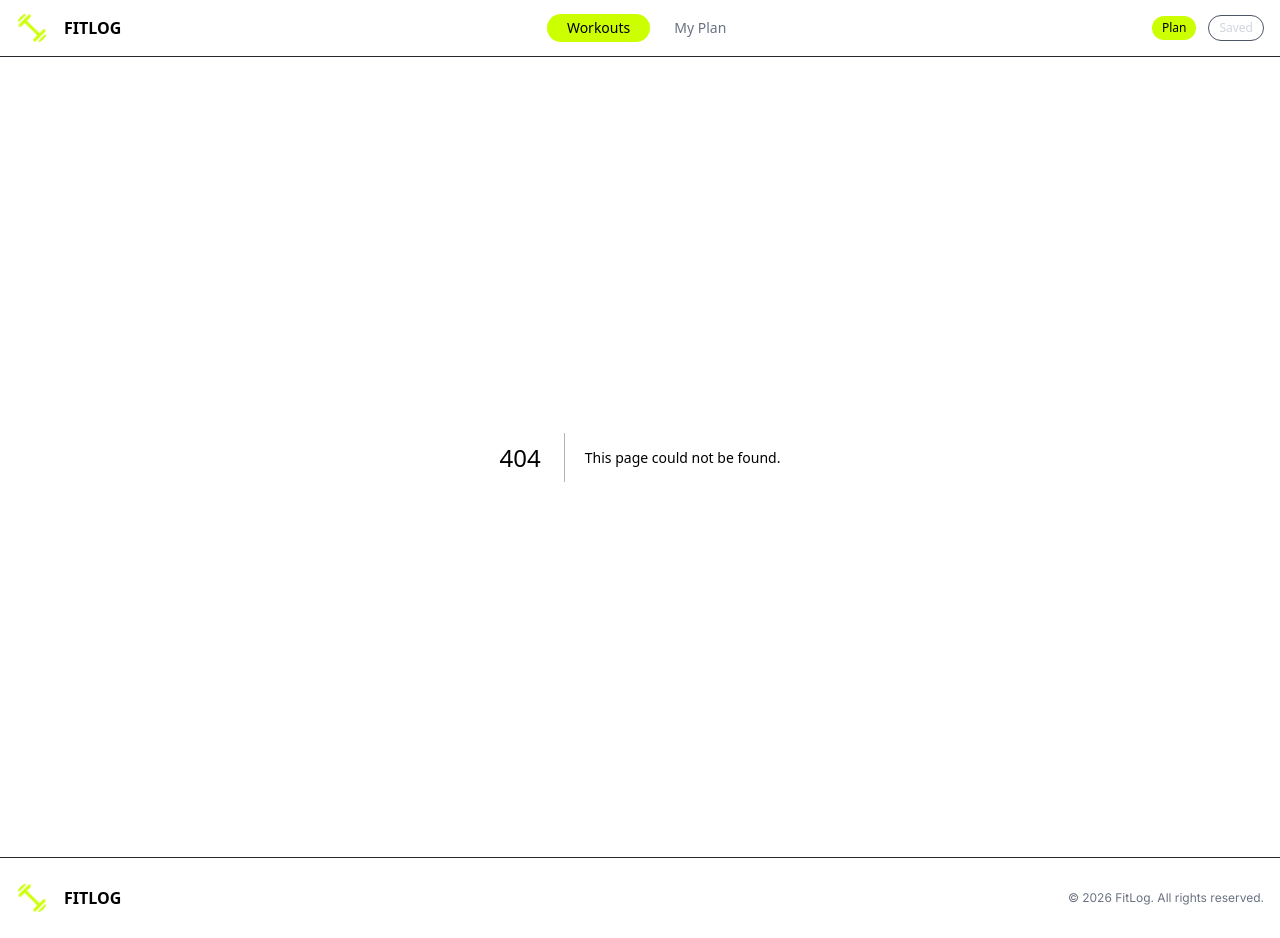
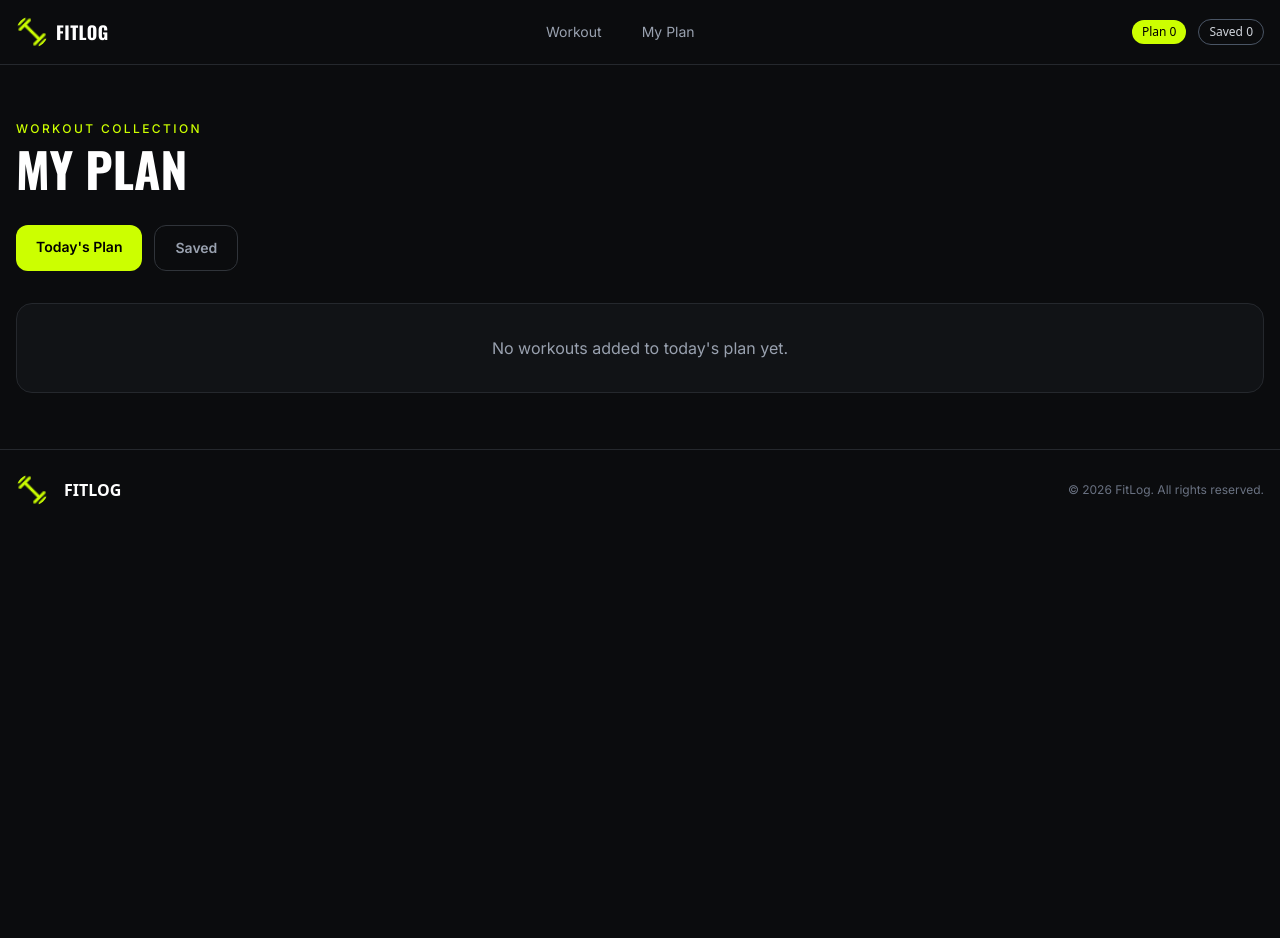
Before and after one commit to Fahim-mukim/FITLOG, a Next.js app: page /my-plan in a window 1280 px wide. Before the commit this address had no page. After the commit the page ends 800 px from the top, so only its background shows below. Built offline with nearby package versions, Linux system fonts and the light colour scheme.

Commit message:
my plan page half ready

```diff
--- a/src/app/exercise/[id]/page.jsx
+++ b/src/app/exercise/[id]/page.jsx
@@ -1,3 +1,4 @@
+import WorkoutActions from "@/component/exercise/WorkoutAction";
 import Image from "next/image";
 import { notFound } from "next/navigation";
 
@@ -175,27 +176,7 @@ const WorkoutDetails = async ({ params }) => {
           </section>
 
           {/* ================= ACTION BUTTONS ================= */}
-          <div className="mt-8 flex flex-col gap-3 sm:flex-row">
-
-            {/* Add to Today's Plan */}
-            <button
-              type="button"
-              className="flex flex-1 items-center justify-center gap-2 rounded-xl bg-[#ccff00] px-5 py-3.5 font-oswald text-sm font-semibold uppercase text-black transition hover:bg-[#b8e600]"
-            >
-
-              Add to today's plan
-            </button>
-
-            {/* Save for Later */}
-            <button
-              type="button"
-              className="flex flex-1 items-center justify-center gap-2 rounded-xl border border-[#30343a] px-5 py-3.5 font-oswald text-sm font-semibold uppercase text-white transition hover:border-[#ccff00] hover:text-[#ccff00]"
-            >
-
-              Save for later
-            </button>
-
-          </div>
+          <WorkoutActions workout={workout} />
 
         </div>
       </div>
--- a/src/app/layout.js
+++ b/src/app/layout.js
@@ -3,6 +3,9 @@ import "./globals.css";
 import Navbar from "@/component/shared/Navbar";
 import Footer from "@/component/shared/Footer";
 import WorkoutProvider from "@/component/shared/Providers/WorkoutProviders";
+import ToastProvider from "@/component/shared/ToastProvider";
+
+export const instant = false;
 
 const oswald = Oswald({
   subsets: ["latin"],
@@ -19,6 +22,7 @@ export default function RootLayout({ children }) {
     <html lang="en">
       <body className={`${oswald.variable} ${inter.variable}`}>
         <WorkoutProvider>
+          <ToastProvider />
           <Navbar />
           {children}
           <Footer />
--- /dev/null
+++ b/src/app/my-plan/page.jsx
@@ -0,0 +1,96 @@
+"use client";
+
+import { useSearchParams } from "next/navigation";
+import { useWorkout } from "@/context/WorkoutContext";
+import Image from "next/image";
+import Link from "next/link";
+
+const MyPlan = () => {
+  const searchParams = useSearchParams();
+  const { todayPlan, savedWorkouts } = useWorkout();
+
+  const activeTab = searchParams.get("tab") === "saved" ? "saved" : "today";
+
+  const workouts = activeTab === "today" ? todayPlan : savedWorkouts;
+
+  return (
+    <main className="container mx-auto px-4 py-10 sm:py-14">
+      {/* Header */}
+      <div className="mb-8">
+        <p className="font-inter text-xs font-medium uppercase tracking-[0.2em] text-[#ccff00]">
+          WORKOUT COLLECTION
+        </p>
+
+        <h1 className="mt-2 font-oswald text-4xl font-bold uppercase sm:text-5xl">
+          My Plan
+        </h1>
+      </div>
+
+      {/* Tabs */}
+      <div className="mb-8 flex gap-3">
+        <Link
+          href="/my-plan?tab=today"
+          className={`rounded-xl px-5 py-3 font-inter text-sm font-semibold transition ${
+            activeTab === "today"
+              ? "bg-[#ccff00] text-black"
+              : "border border-[#30343a] text-gray-400 hover:border-[#ccff00] hover:text-white"
+          }`}
+
+        >
+          Today's Plan
+        </Link>
+
+        <Link
+          href="/my-plan?tab=saved"
+          className={`rounded-xl px-5 py-3 font-inter text-sm font-semibold transition ${
+            activeTab === "saved"
+              ? "bg-[#ccff00] text-black"
+              : "border border-[#30343a] text-gray-400 hover:border-[#ccff00] hover:text-white"
+          }`}
+        >
+          Saved
+        </Link>
+      </div>
+
+      {/* Temporary workout list */}
+      {workouts.length === 0 ? (
+        <div className="rounded-2xl border border-[#25282d] bg-[#111316] p-8 text-center">
+          <p className="font-inter text-gray-400">
+            {activeTab === "today"
+              ? "No workouts added to today's plan yet."
+              : "No saved workouts yet."}
+          </p>
+        </div>
+      ) : (
+        <div className="grid gap-5 sm:grid-cols-2 lg:grid-cols-3">
+          {workouts.map((workout) => (
+            <div
+              key={workout.id}
+              className="overflow-hidden rounded-2xl border border-[#25282d] bg-[#111316]"
+            >
+              <Image
+                src={workout.image}
+                alt={workout.name}
+                width={400}
+                height={200}
+                className="h-52 w-full object-cover"
+              />
+
+              <div className="p-5">
+                <h2 className="font-oswald text-2xl font-semibold uppercase">
+                  {workout.name}
+                </h2>
+
+                <p className="mt-2 font-inter text-sm text-gray-400">
+                  {workout.duration} min · {workout.caloriesBurned} kcal
+                </p>
+              </div>
+            </div>
+          ))}
+        </div>
+      )}
+    </main>
+  );
+};
+
+export default MyPlan;
--- /dev/null
+++ b/src/component/exercise/WorkoutAction.jsx
@@ -0,0 +1,72 @@
+"use client";
+
+import { useWorkout } from "@/context/WorkoutContext";
+import { toast } from "react-toastify";
+
+const WorkoutActions = ({ workout }) => {
+  const {
+    todayPlan,
+    savedWorkouts,
+    addToPlan,
+    saveWorkout,
+  } = useWorkout();
+
+  const isInPlan = todayPlan.some((item) => item.id === workout.id);
+  const isSaved = savedWorkouts.some((item) => item.id === workout.id);
+
+  const handleAddToPlan = () => {
+    if (isInPlan) {
+      toast.info("Workout is already in today's plan.");
+      return;
+    }
+
+    addToPlan(workout);
+    toast.success("Workout added to today's plan!");
+  };
+
+  const handleSaveWorkout = () => {
+    if (isSaved) {
+      toast.info("Workout is already saved.");
+      return;
+    }
+
+    saveWorkout(workout);
+    toast.success("Workout saved for later!");
+  };
+
+  return (
+    <div className="mt-8">
+      <div className="flex flex-col gap-3 sm:flex-row">
+        <button
+          type="button"
+          onClick={handleAddToPlan}
+          className={`flex flex-1 items-center justify-center gap-2 rounded-xl px-5 py-3.5 font-oswald text-sm font-semibold uppercase text-black transition active:scale-[0.98] ${
+            isInPlan
+              ? "cursor-not-allowed bg-gray-500"
+              : "bg-[#ccff00] hover:bg-[#b8e600] hover:shadow-[0_0_20px_rgba(204,255,0,0.15)]"
+          }`}
+        >
+          {isInPlan ? "Added to plan" : "Add to today's plan"}
+        </button>
+
+        <button
+          type="button"
+          onClick={handleSaveWorkout}
+          className={`flex flex-1 items-center justify-center gap-2 rounded-xl border px-5 py-3.5 font-oswald text-sm font-semibold uppercase transition active:scale-[0.98] ${
+            isSaved
+              ? "cursor-not-allowed border-gray-600 text-gray-500"
+              : "border-[#30343a] text-white hover:border-[#ccff00] hover:text-[#ccff00]"
+          }`}
+        >
+          {isSaved ? "Saved" : "Save for later"}
+        </button>
+      </div>
+
+      <p className="mt-4 text-sm text-white">
+        Plan: {todayPlan.length} | Saved: {savedWorkouts.length}
+      </p>
+    </div>
+  );
+};
+
+export default WorkoutActions;
--- a/src/component/shared/Navbar.jsx
+++ b/src/component/shared/Navbar.jsx
@@ -1,50 +1,48 @@
+import Image from "next/image";
 import Link from "next/link";
+import NavbarCounters from "./NavbarCounters";
 import logo from "@/assets/logo.png";
-import Image from "next/image";
 
 const Navbar = () => {
     return (
-        <nav className="border-b border-[#25282d]">
-            <div className="container mx-auto flex h-14 items-center justify-between px-4">
+        <nav className="border-b border-[#25282d] bg-[#0b0c0e]">
+            <div className="container mx-auto flex h-16 items-center justify-between px-4">
 
-                <div className="flex items-center gap-4">
+                {/* Logo */}
+                <Link
+                    href="/"
+                    className="flex items-center gap-2"
+                >
                     <Image
                         src={logo}
-                        alt="Logo"
+                        alt="FitLog Logo"
                         className="h-8 w-8 rounded-full object-cover"
                     />
-                    <h2 className="font-Oswald font-bold">
+
+                    <h2 className="font-oswald text-lg font-bold tracking-wide">
                         FITLOG
                     </h2>
-                </div>
+                </Link>
 
-
-                <div className="flex items-center gap-6">
+                {/* Navigation */}
+                <div className="flex items-center gap-2">
                     <Link
                         href="/"
-                        className="rounded-2xl bg-[#ccff00] px-5 py-1 text-sm text-black"
+                        className="rounded-full px-4 py-2 font-inter text-sm text-gray-400 transition hover:bg-[#151817] hover:text-white"
                     >
-                        Workouts
+                        Workout
                     </Link>
 
                     <Link
                         href="/my-plan"
-                        className="text-sm text-gray-500 hover:text-white"
+                        className="rounded-full px-4 py-2 font-inter text-sm text-gray-400 transition hover:bg-[#151817] hover:text-white"
                     >
                         My Plan
                     </Link>
                 </div>
 
-                {/* Status */}
-                <div className="flex items-center gap-3 text-xs">
-                    <span className="rounded-full bg-[#ccff00] px-2.5 py-1 text-black">
-                        Plan
-                    </span>
-
-                    <span className="rounded-full border border-gray-600 px-2.5 py-1 text-gray-300">
-                        Saved
-                    </span>
-                </div>
+                {/* Client Component */}
+                <NavbarCounters />
 
             </div>
         </nav>
--- /dev/null
+++ b/src/component/shared/NavbarCounters.jsx
@@ -0,0 +1,21 @@
+"use client";
+
+import { useWorkout } from "@/context/WorkoutContext";
+
+const NavbarCounters = () => {
+    const { todayPlan, savedWorkouts } = useWorkout();
+
+    return (
+        <div className="flex items-center gap-3 text-xs">
+            <span className="rounded-full bg-[#ccff00] px-2.5 py-1 text-black">
+                Plan {todayPlan.length}
+            </span>
+
+            <span className="rounded-full border border-gray-600 px-2.5 py-1 text-gray-300">
+                Saved {savedWorkouts.length}
+            </span>
+        </div>
+    );
+};
+
+export default NavbarCounters;
--- /dev/null
+++ b/src/component/shared/ToastProvider.jsx
@@ -0,0 +1,10 @@
+"use client";
+
+import { ToastContainer } from "react-toastify";
+import "react-toastify/dist/ReactToastify.css";
+
+const ToastProvider = () => {
+  return <ToastContainer position="top-right" autoClose={2500} />;
+};
+
+export default ToastProvider;
--- a/src/context/WorkoutContext.jsx
+++ b/src/context/WorkoutContext.jsx
@@ -1,3 +1,5 @@
+"use client";
+
 import { createContext, useContext, useState } from "react";
 
 const WorkoutContext = createContext();
```
Lines whose indentation alone changed are shown as unchanged.
